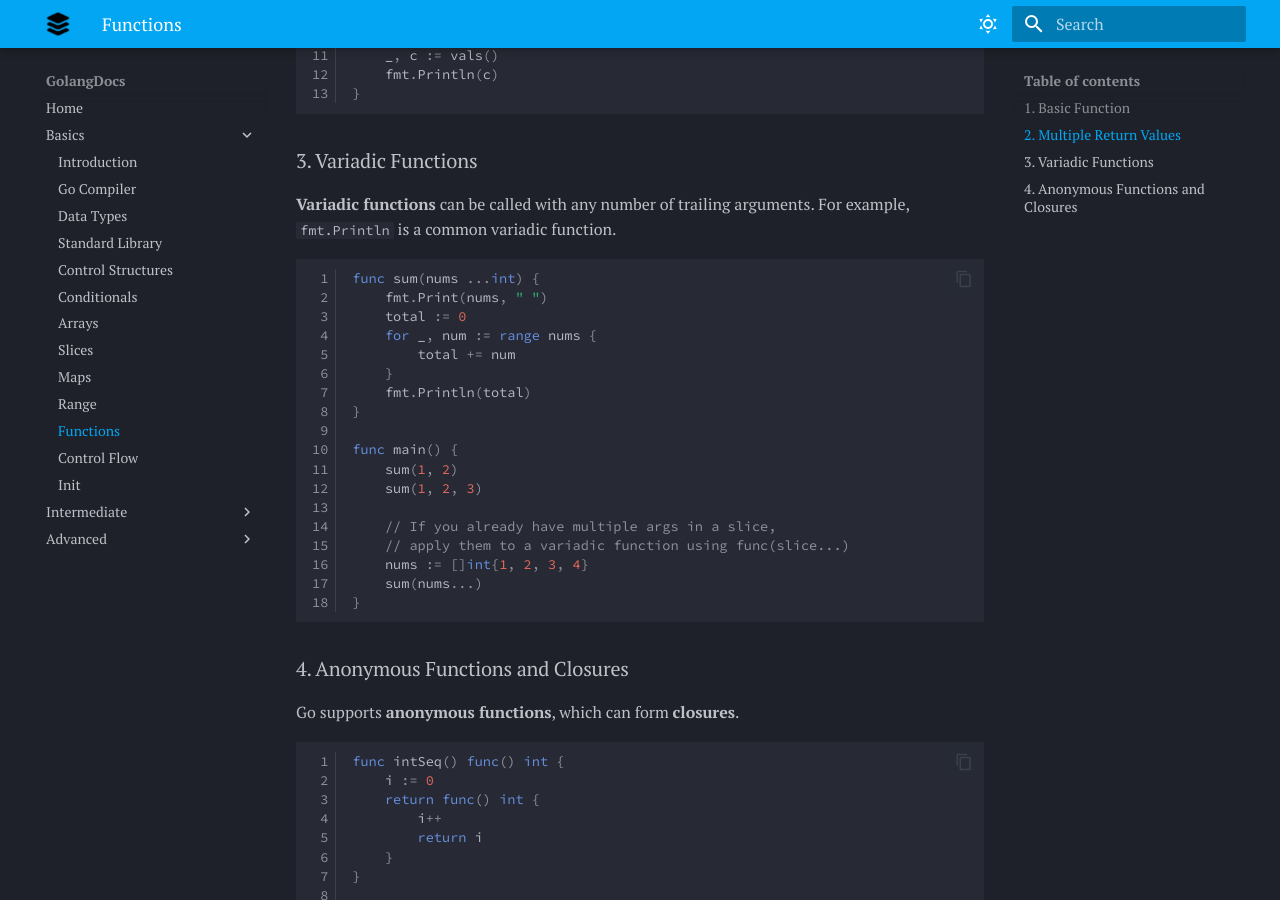
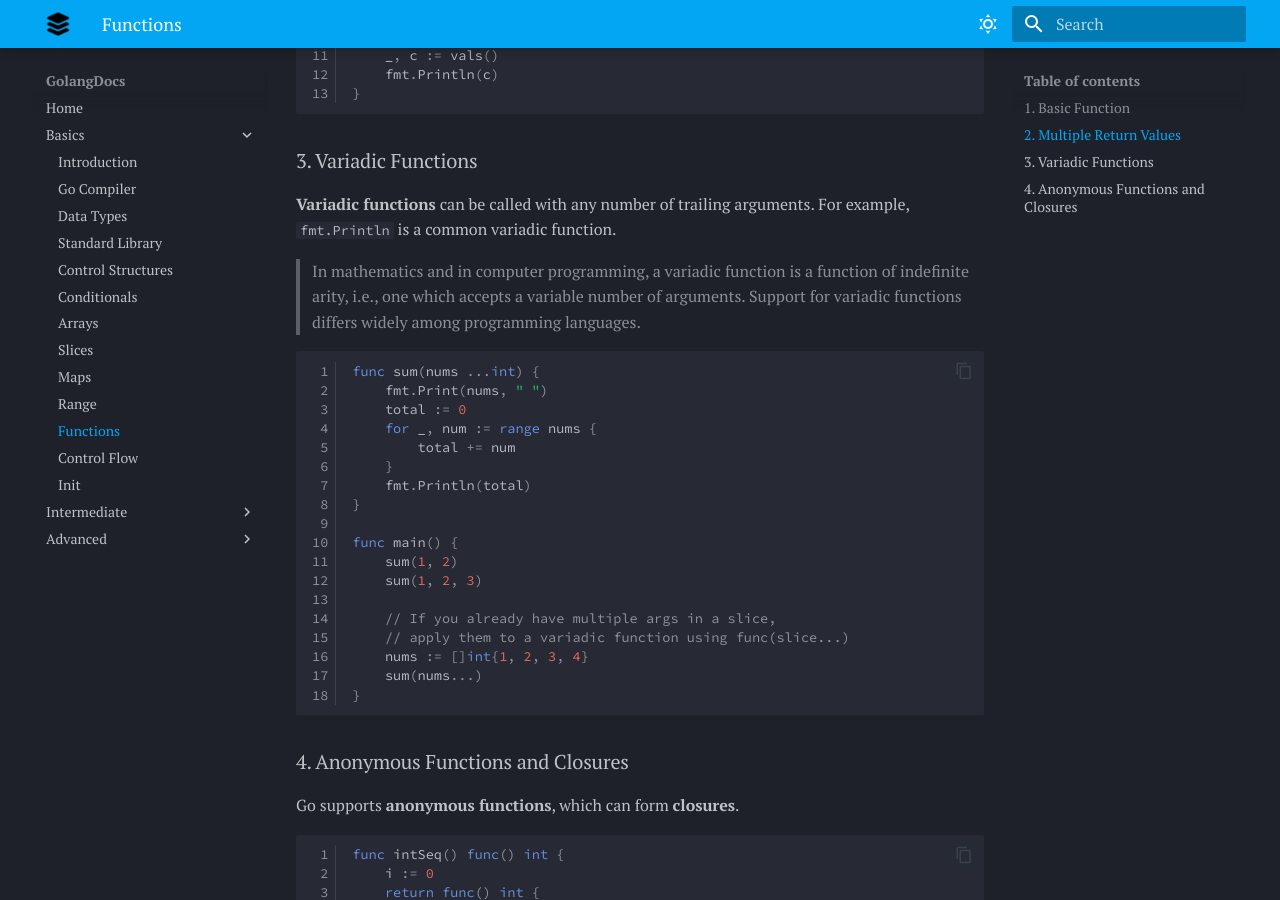
Before and after one commit to kutt27/golangdocs, an MkDocs documentation site: the page built from docs/1. Basics/11. Functions.md, in a window 1280 px wide and 900 px high, scrolled down 948 px. Built offline with MkDocs 1.6.1 and Material for MkDocs 9.7.7, drawn with Linux system fonts in a browser that asks for light colours.

Commit message:
added/definition

````diff
--- a/docs/1. Basics/11. Functions.md
+++ b/docs/1. Basics/11. Functions.md
@@ -46,6 +46,8 @@ func main() {
 
 **Variadic functions** can be called with any number of trailing arguments. For example, `fmt.Println` is a common variadic function.
 
+> In mathematics and in computer programming, a variadic function is a function of indefinite arity, i.e., one which accepts a variable number of arguments. Support for variadic functions differs widely among programming languages.
+
 ```go
 func sum(nums ...int) {
     fmt.Print(nums, " ")
````
